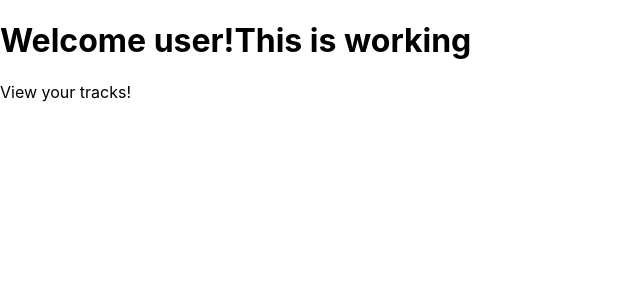
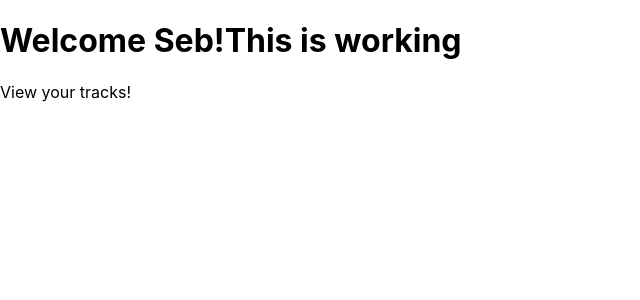
Before and after one commit to meepospammer/sound-of-eggert, a Next.js app: page /myProfile in a window 1280 px wide. Shown: the top 300 px of the page, without its empty margins (0-640 px from the left). Built offline with nearby package versions, Linux system fonts and the light colour scheme.

Commit message:
testing commits

```diff
--- a/pages/myProfile/index.js
+++ b/pages/myProfile/index.js
@@ -4,7 +4,7 @@ import Link from "next/link";
 export default function ProfileView() {
     return (<>
         <h1>
-            Welcome user!
+            Welcome Seb!
             <b/>
             This is working
         </h1>
```
